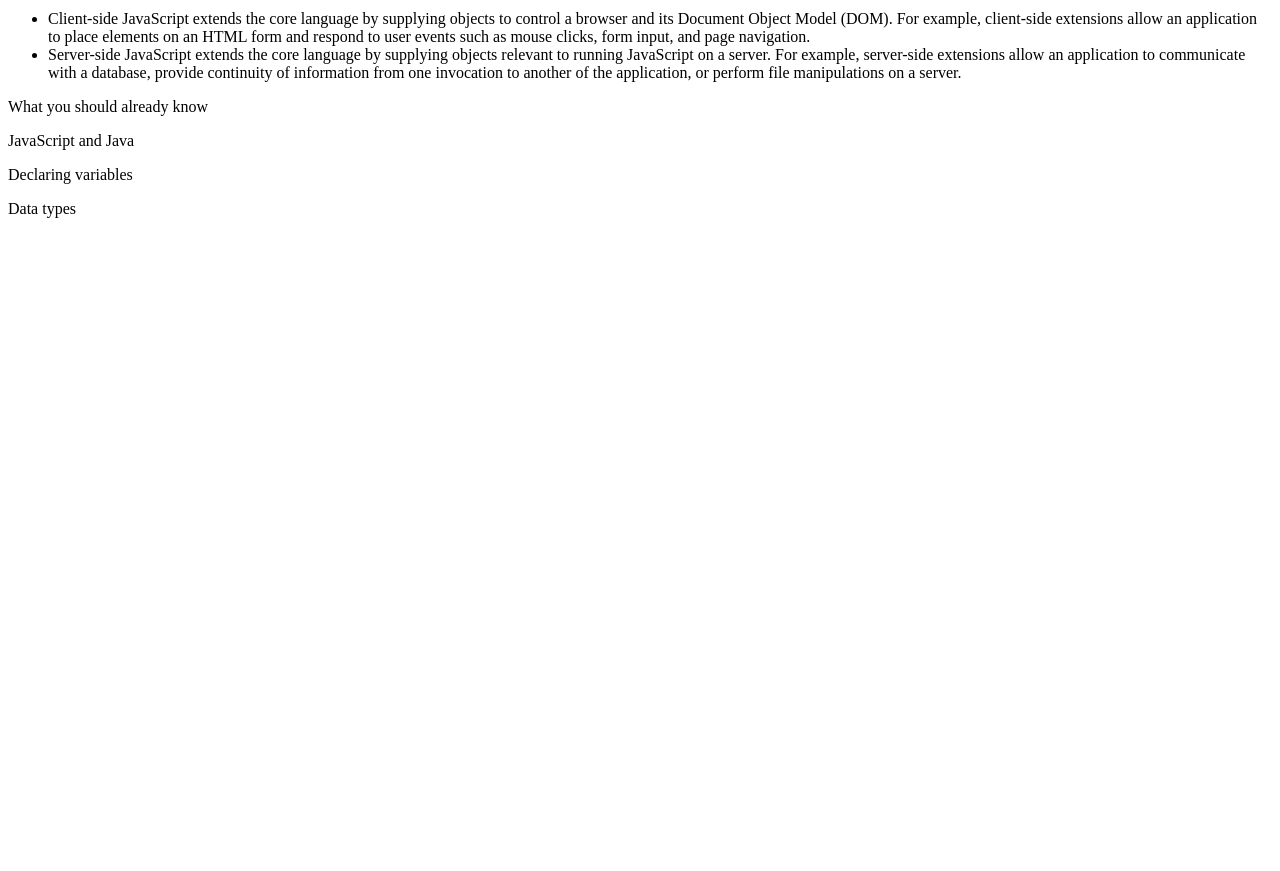
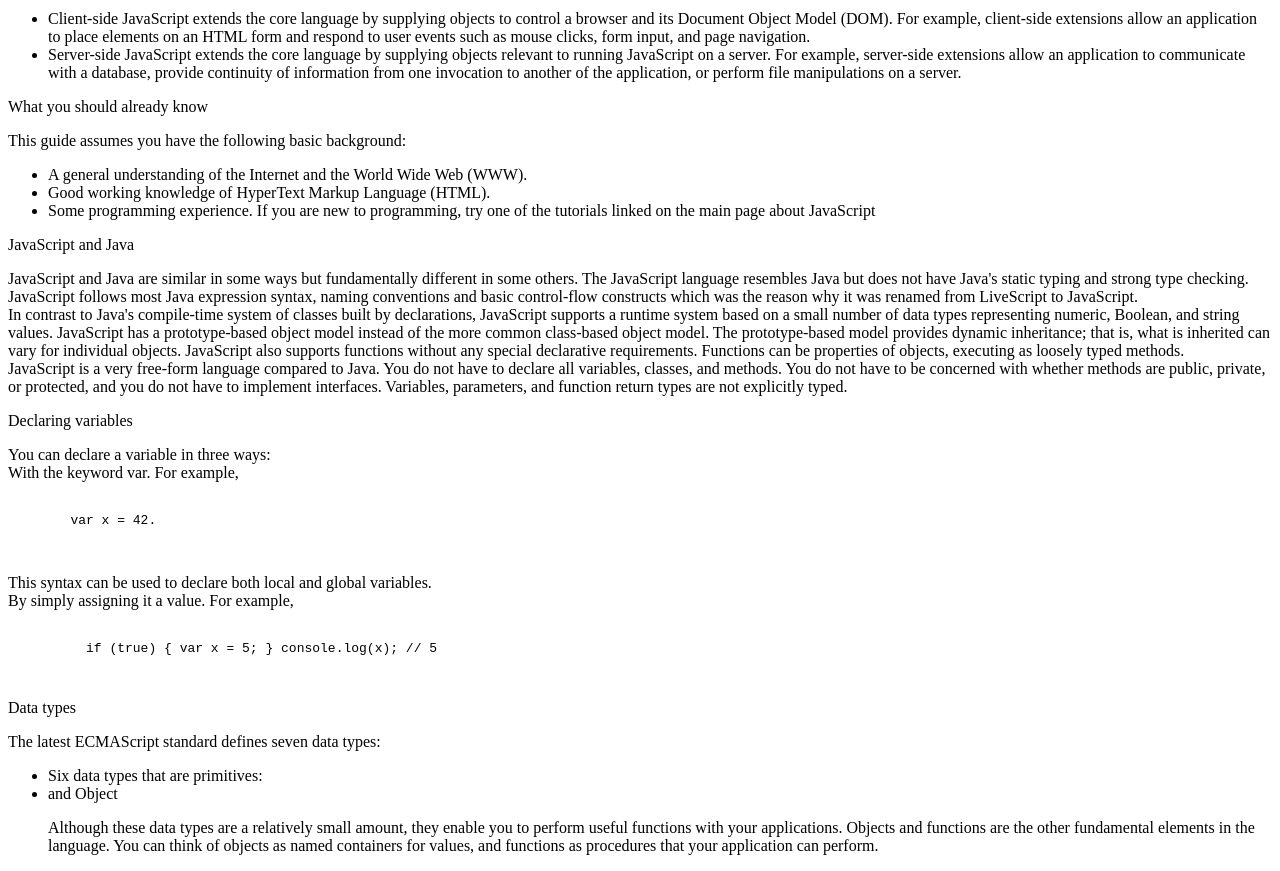
Before and after one commit to Hamas2000/-Technical-Documentation-Page, a plain HTML site: page index.html in a window 1280 px wide. Shown: the part 260-1131 px from the top of the page. Before the commit the page ends 800 px from the top, so only its background shows below. Drawn offline with Linux system fonts and the light colour scheme.

Commit message:
I added the detils on html

```diff
--- a/index.html
+++ b/index.html
@@ -21,7 +21,7 @@
     <section class="main-section" id="Introduction">
       <header>Introduction</header>
       <p>JavaScript is a cross-platform, object-oriented scripting language. It is a small and lightweight language. Inside a host environment (for example, a web browser), JavaScript can be connected to the objects of its environment to provide programmatic control over them.
-      <br>
+        <br>
         JavaScript contains a standard library of objects, such as Array, Date, and Math, and a core set of language elements such as operators, control structures, and statements. Core JavaScript can be extended for a variety of purposes by supplementing it with additional objects; for example:
       </p>
       <ul>
@@ -34,19 +34,53 @@
     </section>
     <section class="main-section" id="What_you_should_already_know">
       <header>What you should already know</header>
-      <p></p>
+      <p>This guide assumes you have the following basic background:</p>
+      <ul>
+        <li>A general understanding of the Internet and the World Wide Web (WWW).</li>
+        <li>Good working knowledge of HyperText Markup Language (HTML).</li>
+        <li>Some programming experience. If you are new to programming, try one of the tutorials linked on the main page about JavaScript</li>
+      </ul>
     </section>
     <section class="main-section" id="JavaScript_and_Java">
       <header>JavaScript and Java</header>
-      <p></p>
+      <p>JavaScript and Java are similar in some ways but fundamentally different in some others. The JavaScript language resembles Java but does not have Java's static typing and strong type checking. JavaScript follows most Java expression syntax, naming conventions and basic control-flow constructs which was the reason why it was renamed from LiveScript to JavaScript.
+        <br>
+        In contrast to Java's compile-time system of classes built by declarations, JavaScript supports a runtime system based on a small number of data types representing numeric, Boolean, and string values. JavaScript has a prototype-based object model instead of the more common class-based object model. The prototype-based model provides dynamic inheritance; that is, what is inherited can vary for individual objects. JavaScript also supports functions without any special declarative requirements. Functions can be properties of objects, executing as loosely typed methods.
+        <br>
+        JavaScript is a very free-form language compared to Java. You do not have to declare all variables, classes, and methods. You do not have to be concerned with whether methods are public, private, or protected, and you do not have to implement interfaces. Variables, parameters, and function return types are not explicitly typed.
+      </p>
     </section>
     <section class="main-section" id="Declaring_variables">
       <header>Declaring variables</header>
-      <p></p>
+      <p>You can declare a variable in three ways:
+        <br>
+        With the keyword var. For example,
+      </p>
+      <pre>
+        <code>
+        var x = 42.
+        </code>
+      </pre>
+      <p>
+        This syntax can be used to declare both local and global variables.
+        <br>
+        By simply assigning it a value. For example,
+      </p>
+      <pre>
+        <code>
+          if (true) { var x = 5; } console.log(x); // 5
+        </code>
+      </pre>
     </section>
     <section class="main-section" id="Data_types">
       <header>Data types</header>
-      <p></p>
+      <p>The latest ECMAScript standard defines seven data types:</p>
+      <ul>
+        <li>Six data types that are primitives:</li>
+        <li>and Object</li>
+        <p>Although these data types are a relatively small amount, they enable you to perform useful functions with your applications. Objects and functions are the other fundamental elements in the language. You can think of objects as named containers for values, and functions as procedures that your application can perform.
+        </p>
+      </ul>
     </section>
   </main>
 </body>
```
